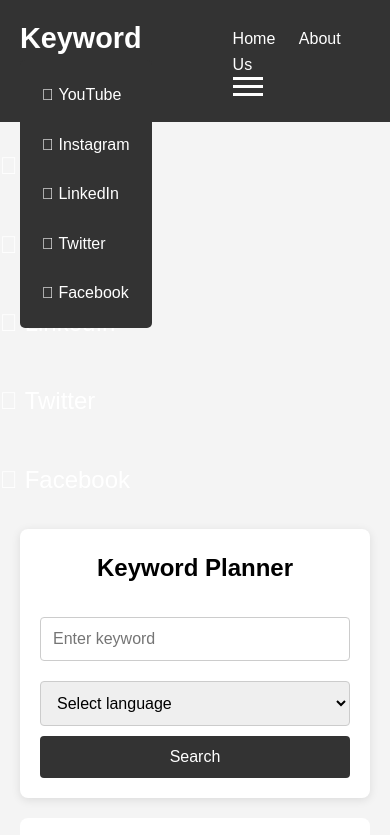
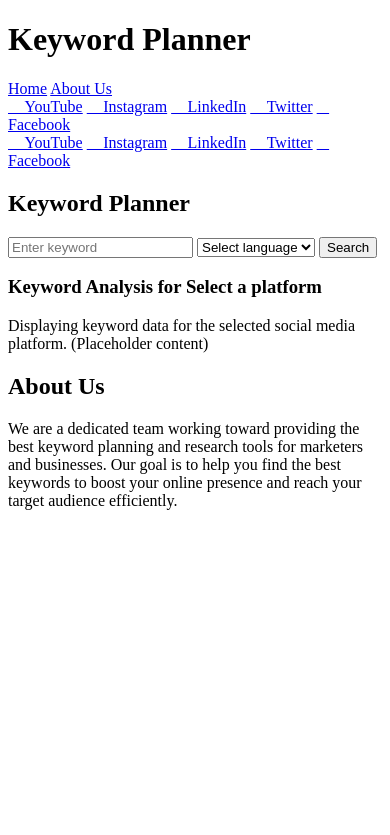
Before and after one commit to snehankita-410/Keyword-planner, a plain HTML site: page index.html in a window 390 px wide. Shown: the top 835 px of the page. Drawn offline with Linux system fonts and the light colour scheme.

Commit message:
Update index.html

```diff
--- a/index.html
+++ b/index.html
@@ -6,257 +6,6 @@
     <meta http-equiv="X-UA-Compatible" content="ie=edge">
     <title>Keyword Planner</title>
     <link rel="stylesheet" href="https://cdnjs.cloudflare.com/ajax/libs/font-awesome/6.0.0-beta3/css/all.min.css"> <!-- Font Awesome for icons -->
-    <style>
-        * {
-            margin: 0;
-            padding: 0;
-            box-sizing: border-box;
-        }
-
-        body {
-            font-family: Arial, sans-serif;
-            line-height: 1.6;
-            background-color: #f4f4f4;
-        }
-
-        /* Header Styles */
-        header {
-            background-color: #333;
-            color: #fff;
-            padding: 15px 0;
-            display: flex;
-            justify-content: space-between;
-            align-items: center;
-            padding-left: 20px;
-            padding-right: 20px;
-        }
-
-        header h1 {
-            font-size: 2.5em;
-        }
-
-        /* Navbar Styles */
-        nav {
-            display: flex;
-            align-items: center;
-        }
-
-        nav a {
-            color: #fff;
-            padding: 10px;
-            text-decoration: none;
-            margin-right: 20px;
-        }
-
-        nav a:hover {
-            background-color: #555;
-            border-radius: 4px;
-        }
-
-        /* Hamburger Menu (three bars) */
-        .hamburger-menu {
-            display: none;
-            flex-direction: column;
-            gap: 5px;
-            cursor: pointer;
-        }
-
-        .hamburger-menu div {
-            background-color: #fff;
-            width: 25px;
-            height: 3px;
-        }
-
-        /* Social Media Icons for Small Screens */
-        .social-media-dropdown {
-            display: none;
-            position: absolute;
-            background-color: #333;
-            top: 50px;
-            left: 0;
-            width: 200px;
-            z-index: 1;
-            border-radius: 5px;
-        }
-
-        .social-media-dropdown a {
-            color: white;
-            padding: 12px;
-            text-decoration: none;
-            display: block;
-        }
-
-        .social-media-dropdown a:hover {
-            background-color: #555;
-        }
-
-        /* Social Media Icons for Large Screens */
-        .social-media-icons {
-            display: flex;
-            justify-content: center;
-            gap: 20px;
-            margin-top: 15px;
-        }
-
-        .social-media-icons a {
-            font-size: 1.8rem;
-            text-decoration: none;
-            color: #fff;
-        }
-
-        .social-media-icons a:hover {
-            color: #ffcc00;
-        }
-
-        /* Main Content Styles */
-        .main-content {
-            padding: 20px;
-            display: flex;
-            justify-content: center;
-            flex-direction: column;
-            align-items: center;
-        }
-
-        .form-container {
-            background-color: #fff;
-            padding: 20px;
-            border-radius: 8px;
-            width: 100%;
-            max-width: 500px;
-            box-shadow: 0 2px 10px rgba(0, 0, 0, 0.1);
-        }
-
-        .form-container h2 {
-            text-align: center;
-            margin-bottom: 20px;
-        }
-
-        .form-container input, .form-container select {
-            width: 100%;
-            padding: 12px;
-            margin: 10px 0;
-            border: 1px solid #ccc;
-            border-radius: 4px;
-            font-size: 1rem;
-        }
-
-        .form-container button {
-            width: 100%;
-            padding: 12px;
-            background-color: #333;
-            color: #fff;
-            border: none;
-            border-radius: 4px;
-            cursor: pointer;
-            font-size: 1.2rem;
-        }
-
-        .form-container button:hover {
-            background-color: #555;
-        }
-
-        /* Keyword Analysis Display */
-        .analysis-container {
-            display: none;
-            margin-top: 20px;
-            padding: 20px;
-            background-color: #fff;
-            border-radius: 8px;
-            max-width: 600px;
-            width: 100%;
-            box-shadow: 0 2px 10px rgba(0, 0, 0, 0.1);
-        }
-
-        .analysis-container h3 {
-            margin-bottom: 10px;
-        }
-
-        .about-us {
-            background-color: #fff;
-            padding: 20px;
-            margin-top: 20px;
-            border-radius: 8px;
-            max-width: 800px;
-            margin-left: auto;
-            margin-right: auto;
-        }
-
-        .about-us h2 {
-            margin-bottom: 15px;
-        }
-
-        .about-us p {
-            font-size: 1.1em;
-        }
-
-        /* Responsive Design */
-        @media (max-width: 768px) {
-            header h1 {
-                font-size: 2em;
-            }
-
-            nav a {
-                padding: 10px 15px;
-            }
-
-            .hamburger-menu {
-                display: flex;
-            }
-
-            .hamburger-menu div {
-                width: 30px;
-            }
-
-            .form-container input, .form-container select {
-                font-size: 1em;
-            }
-
-            .form-container button {
-                font-size: 1rem;
-            }
-
-            .about-us p {
-                font-size: 1em;
-            }
-
-            /* Show social media dropdown on small screens */
-            .social-media-dropdown {
-                display: block;
-                position: absolute;
-                left: 20px;
-                top: 60px;
-                background-color: #333;
-                padding: 10px;
-                width: auto;
-            }
-        }
-
-        @media (max-width: 480px) {
-            nav {
-                display: block;
-            }
-
-            nav a {
-                width: 100%;
-                text-align: center;
-                padding: 10px 0;
-            }
-
-            header h1 {
-                font-size: 1.8em;
-            }
-
-            .social-media-icons {
-                margin-top: 15px;
-                flex-direction: column;
-            }
-
-            .social-media-icons a {
-                font-size: 1.5rem;
-                padding: 10px 0;
-            }
-        }
-    </style>
 </head>
 <body>
     <!-- Header -->
```
